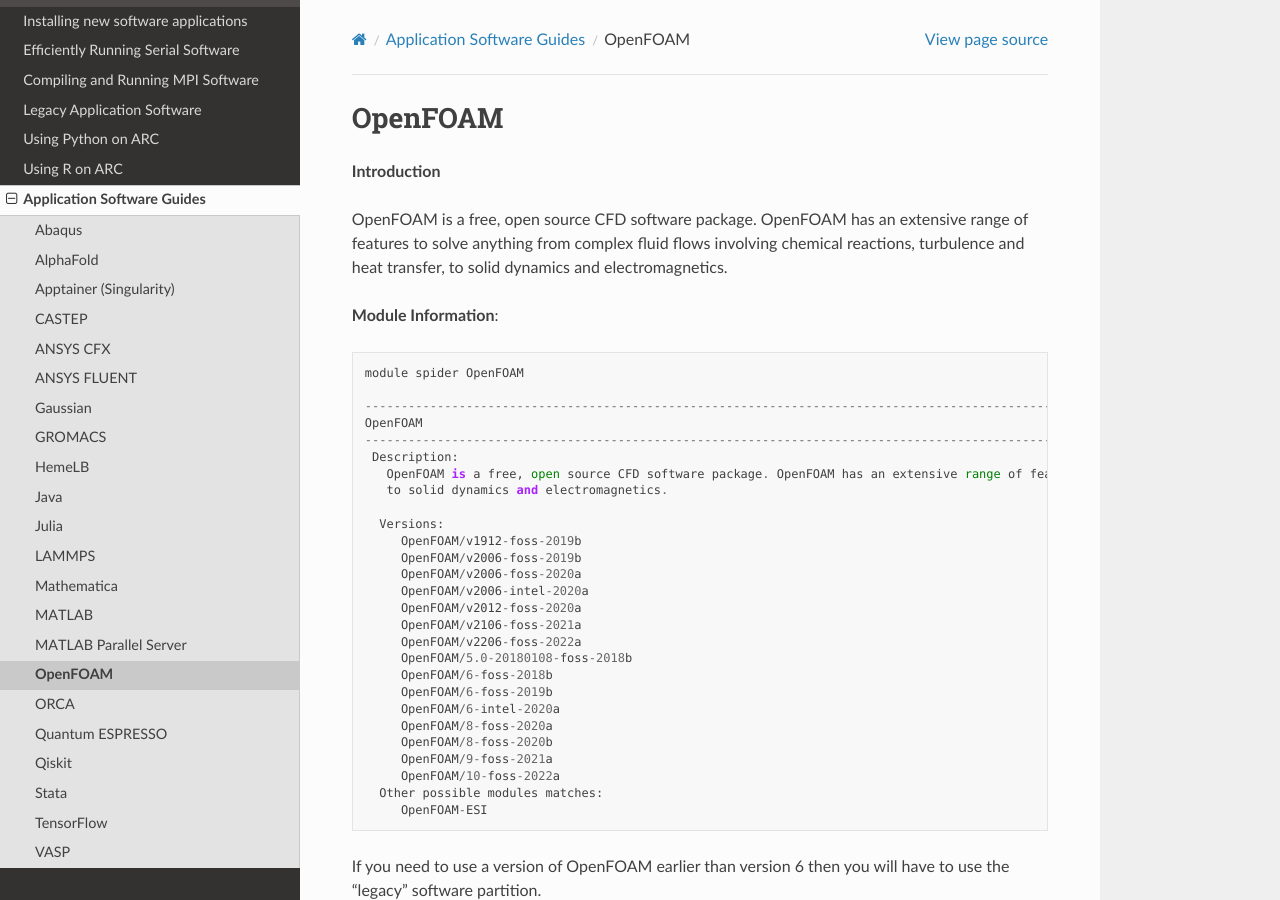
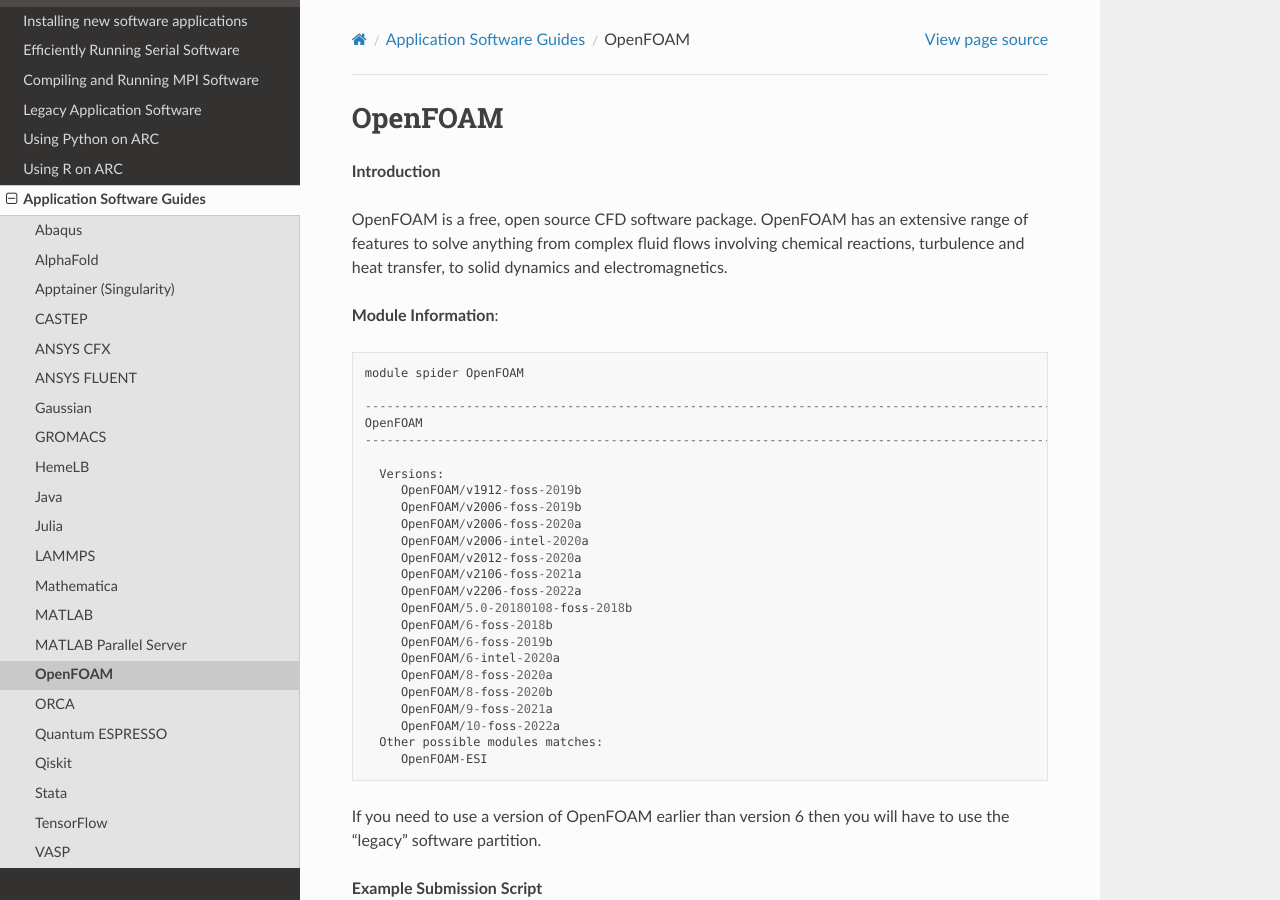
Before and after one commit to oxford-arc/arc-software-guide, a Sphinx documentation site: the page built from docs/source/apps/arc_openfoam.rst, in a window 1280 px wide and 900 px high. Built offline with Sphinx 7.4.7 and the Read the Docs theme 2.0.0, drawn with Linux system fonts in a browser that asks for light colours.

Commit message:
Update arc_openfoam.rst

```diff
--- a/docs/source/apps/arc_openfoam.rst
+++ b/docs/source/apps/arc_openfoam.rst
@@ -3,8 +3,8 @@
 
 **Introduction**
 
-OpenFOAM is a free, open source CFD software package. OpenFOAM has an extensive range of features to solve anything from complex fluid flows involving chemical reactions, turbulence and heat transfer,
-to solid dynamics and electromagnetics.
+OpenFOAM is a free, open source CFD software package. OpenFOAM has an extensive range of features to solve anything from complex fluid flows
+involving chemical reactions, turbulence and heat transfer, to solid dynamics and electromagnetics.
 
 **Module Information**::
 
@@ -13,9 +13,6 @@
    -----------------------------------------------------------------------------------------------------------------
    OpenFOAM
    -----------------------------------------------------------------------------------------------------------------
-    Description:
-      OpenFOAM is a free, open source CFD software package. OpenFOAM has an extensive range of features to solve anything from complex fluid flows involving chemical reactions, turbulence and heat transfer,
-      to solid dynamics and electromagnetics.
 
      Versions:
         OpenFOAM/v1912-foss-2019b
```
